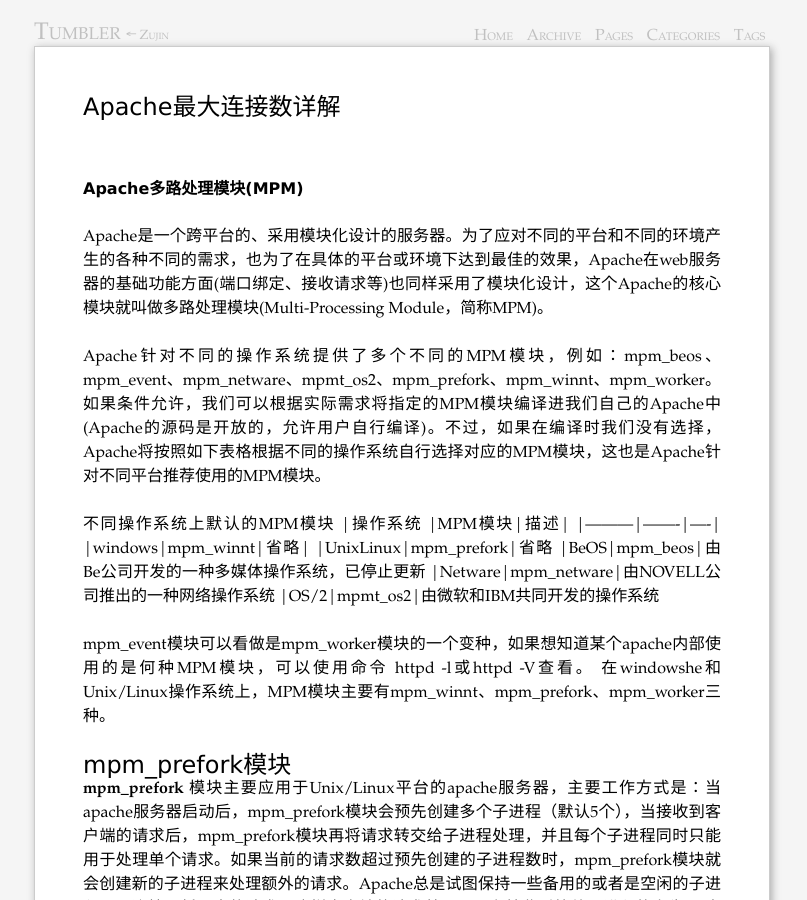
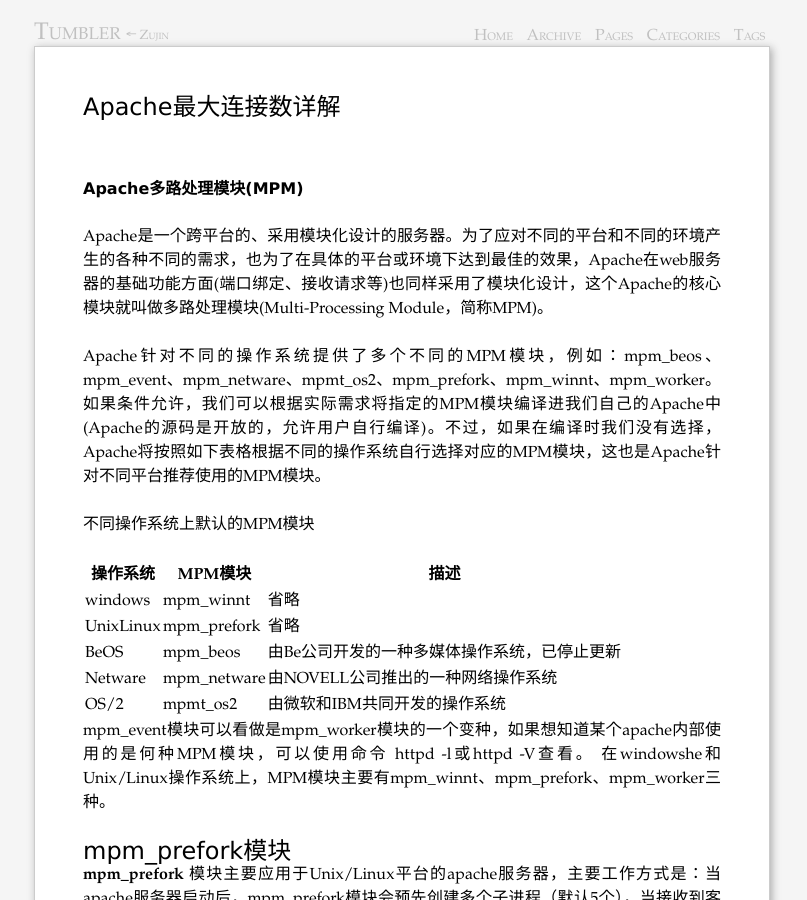
Before and after one commit to yuzujin/yuzujin.github.com, a Jekyll site: the page built from _posts/2016-06-12-apache.md, in a window 1280 px wide and 900 px high. Shown: the whole window, without its empty margins (238-1045 px from the left). Built offline with Jekyll 4.4.1, drawn with Linux system fonts in a browser that asks for light colours.

Commit message:
update 2016-06-12

```diff
--- a/_posts/2016-06-12-apache.md
+++ b/_posts/2016-06-12-apache.md
@@ -12,13 +12,14 @@ Apache是一个跨平台的、采用模块化设计的服务器。为了应对
 Apache针对不同的操作系统提供了多个不同的MPM模块，例如：mpm_beos、mpm_event、mpm_netware、mpmt_os2、mpm_prefork、mpm_winnt、mpm_worker。如果条件允许，我们可以根据实际需求将指定的MPM模块编译进我们自己的Apache中(Apache的源码是开放的，允许用户自行编译)。不过，如果在编译时我们没有选择，Apache将按照如下表格根据不同的操作系统自行选择对应的MPM模块，这也是Apache针对不同平台推荐使用的MPM模块。
 
 不同操作系统上默认的MPM模块
-|操作系统 |MPM模块|描述|
-|---------|-------|----|
-|windows|mpm_winnt|省略|
-|UnixLinux|mpm_prefork|省略
-|BeOS|mpm_beos|由Be公司开发的一种多媒体操作系统，已停止更新
-|Netware|mpm_netware|由NOVELL公司推出的一种网络操作系统
-|OS/2|mpmt_os2|由微软和IBM共同开发的操作系统
+
+|操作系统    |MPM模块    |  描述  |
+|------------|-----------|--------|
+|windows     |mpm_winnt  |省略    |
+|UnixLinux   |mpm_prefork|省略    |
+|BeOS        |mpm_beos   |由Be公司开发的一种多媒体操作系统，已停止更新|
+|Netware     |mpm_netware| 由NOVELL公司推出的一种网络操作系统|
+|OS/2        |mpmt_os2   |由微软和IBM共同开发的操作系统 |
 
 mpm_event模块可以看做是mpm_worker模块的一个变种，如果想知道某个apache内部使用的是何种MPM模块，可以使用命令 httpd -l或httpd -V查看。
 在windowshe和Unix/Linux操作系统上，MPM模块主要有mpm_winnt、mpm_prefork、mpm_worker三种。
```
